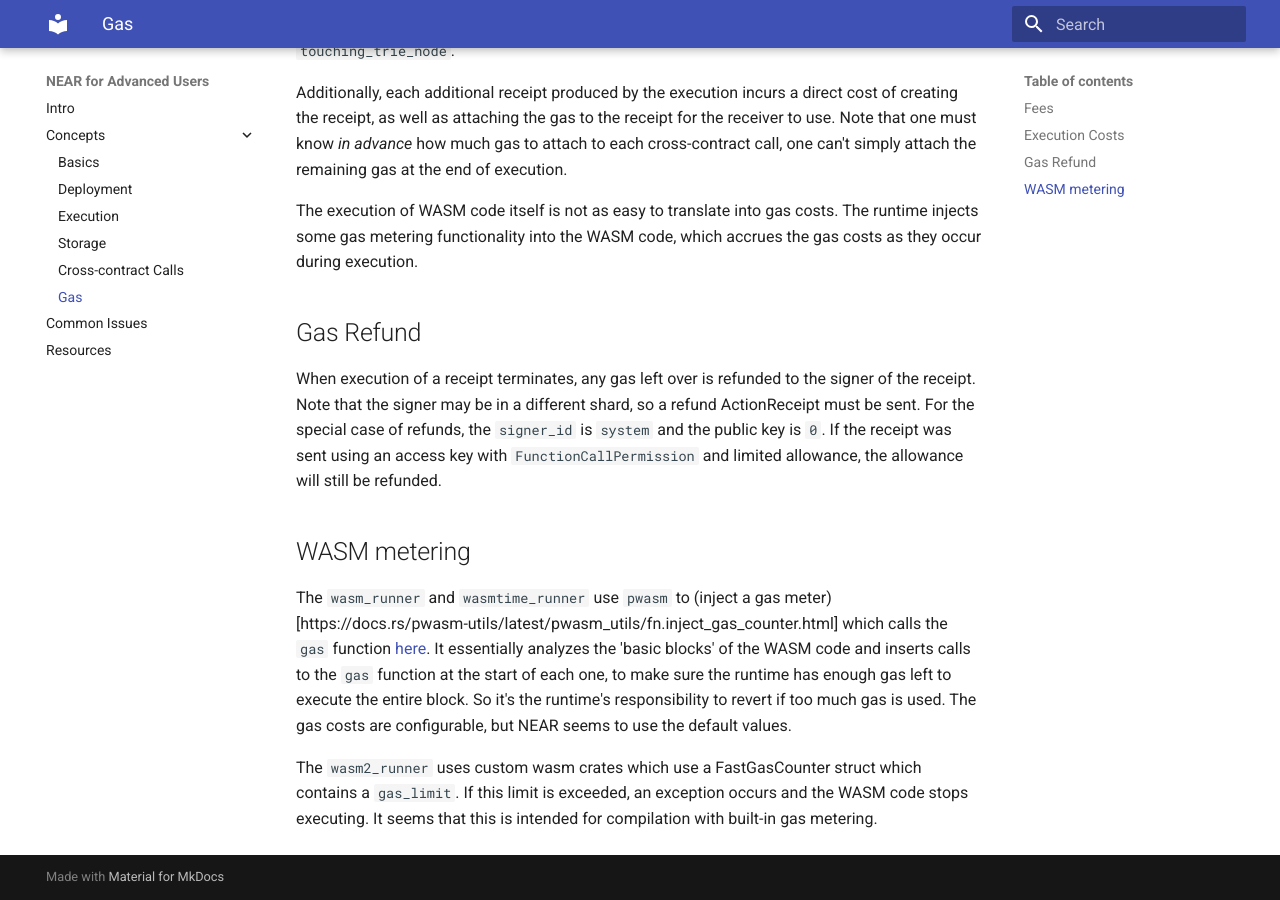
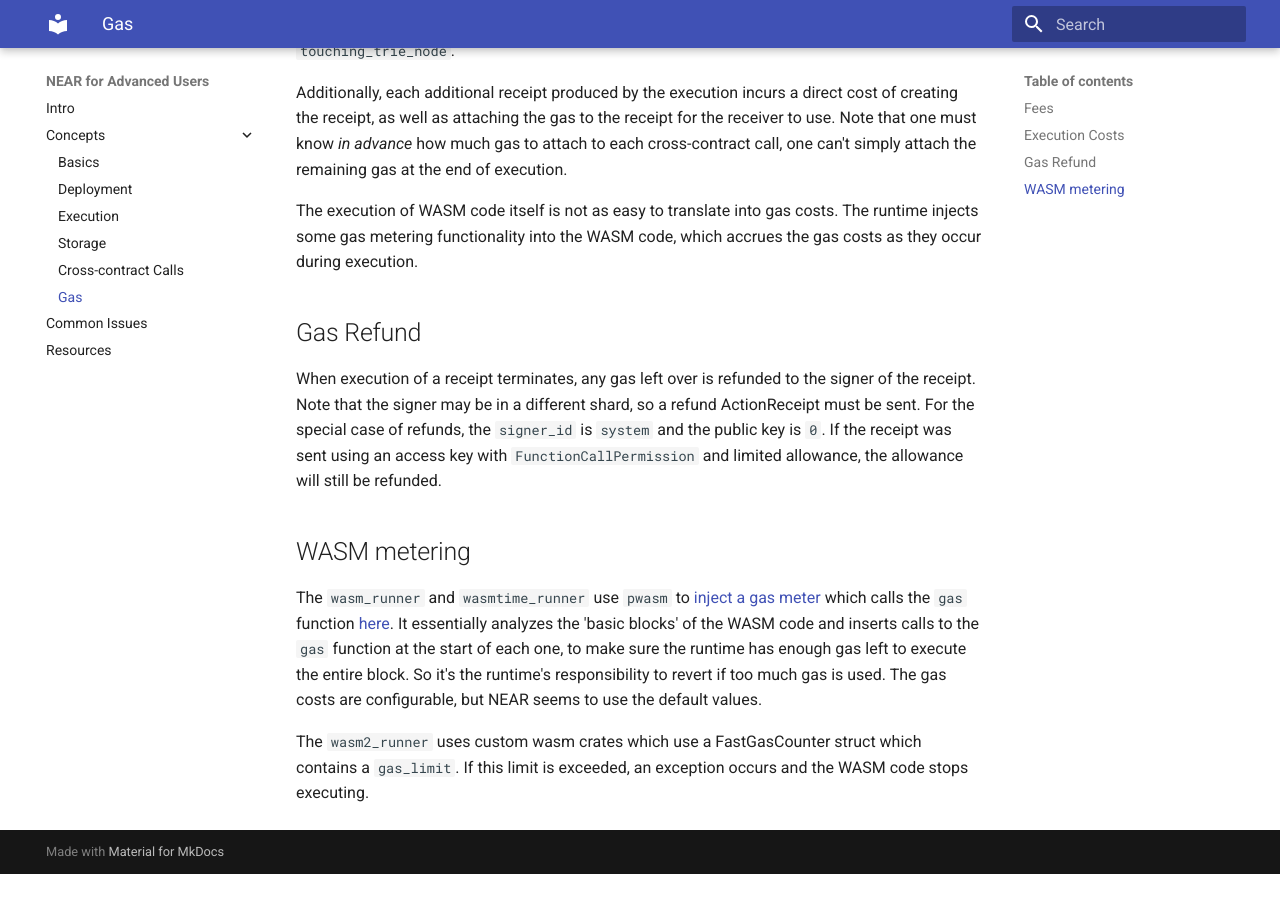
Before and after one commit to ChainSecurity/near-for-auditors, an MkDocs documentation site: the page built from docs/gas.md, in a window 1280 px wide and 900 px high, scrolled down 784 px. Built offline with MkDocs 1.6.1 and Material for MkDocs 9.7.7, drawn with Linux system fonts in a browser that asks for light colours; after the commit the page ends 1658 px from its top, so only the background shows below that.

Commit message:
Small corrections

```diff
--- a/docs/gas.md
+++ b/docs/gas.md
@@ -23,6 +23,6 @@
 
 ## WASM metering
 
-The ``wasm_runner`` and ``wasmtime_runner`` use ``pwasm`` to (inject a gas meter)[https://docs.rs/pwasm-utils/latest/pwasm_utils/fn.inject_gas_counter.html] which calls the ``gas`` function [here](https://github.com/near/nearcore/blob/master/runtime/near-vm-logic/src/logic.rs#L1055). It essentially analyzes the 'basic blocks' of the WASM code and inserts calls to the ``gas`` function at the start of each one, to make sure the runtime has enough gas left to execute the entire block. So it's the runtime's responsibility to revert if too much gas is used. The gas costs are configurable, but NEAR seems to use the default values.
+The ``wasm_runner`` and ``wasmtime_runner`` use ``pwasm`` to [inject a gas meter](https://docs.rs/pwasm-utils/latest/pwasm_utils/fn.inject_gas_counter.html) which calls the ``gas`` function [here](https://github.com/near/nearcore/blob/master/runtime/near-vm-logic/src/logic.rs#L1055). It essentially analyzes the 'basic blocks' of the WASM code and inserts calls to the ``gas`` function at the start of each one, to make sure the runtime has enough gas left to execute the entire block. So it's the runtime's responsibility to revert if too much gas is used. The gas costs are configurable, but NEAR seems to use the default values.
 
-The ``wasm2_runner`` uses custom wasm crates which use a FastGasCounter struct which contains a ``gas_limit``. If this limit is exceeded, an exception occurs and the WASM code stops executing. It seems that this is intended for compilation with built-in gas metering.
+The ``wasm2_runner`` uses custom wasm crates which use a FastGasCounter struct which contains a ``gas_limit``. If this limit is exceeded, an exception occurs and the WASM code stops executing.
```
Also changed, not shown: docs/cross-contract-calls.md (+2 -2 lines), questions.txt (deleted, +0 -10 lines), 1 other file.
